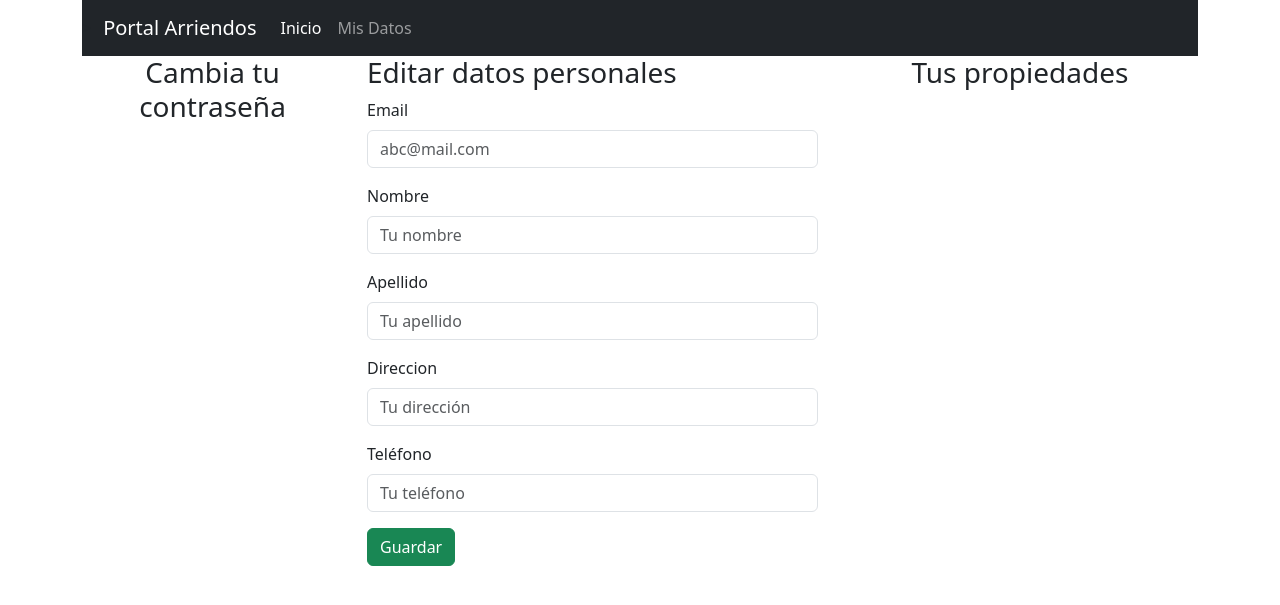
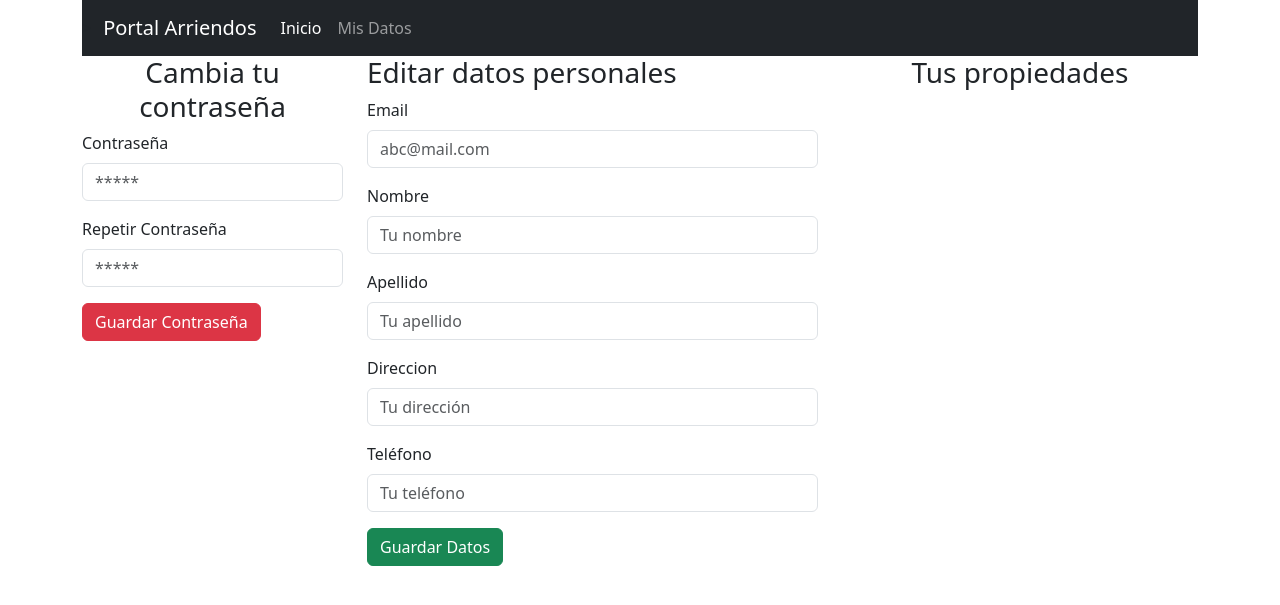
Before and after one commit to fjaraw/portal_arriendos, a Django app: template main/templates/profile.html in a window 1280 px wide. Shown: the top 605 px of the page. Run offline with Django 3.2, Linux system fonts and the light colour scheme; the template is opened without the code that fills it, so the values that code supplies are empty.

Commit message:
Funcionalidad de cambio de contraseña.

```diff
--- a/main/templates/profile.html
+++ b/main/templates/profile.html
@@ -4,10 +4,23 @@
     <div class="row">
         <div class="col-3">
             <h3 class="text-center">Cambia tu contraseña</h3>
+            <form action="/accounts/change-pass/" method="post">
+                {% csrf_token %}
+                <div class="mb-3">
+                    <label for="password" class="form-label">Contraseña</label>
+                    <input type="password" class="form-control" name="password" id="password" placeholder="*****" required>
+                </div>
+                <div class="mb-3">
+                    <label for="pass_repeat" class="form-label">Repetir Contraseña</label>
+                    <input type="pass_repeat" class="form-control" name="pass_repeat" id="pass_repeat" placeholder="*****" required>
+                </div>
+                <button type="submit" class="btn btn-danger">Guardar Contraseña</button>
+            </form>
         </div>
         <div class="col-5">
             <h3>Editar datos personales</h3>
-            <form action="/edit-user" method="post">
+            <form action="/edit-user/" method="post">
+                {% csrf_token %}
                 <div class="mb-3">
                     <label for="email" class="form-label">Email</label>
                     <input type="email" class="form-control" name="email" id="email" placeholder="abc@mail.com" value="{{user.email}}" required>
@@ -28,7 +41,7 @@
                     <label for="" class="form-label">Teléfono</label>
                     <input type="text" class="form-control" name="telefono" id="telefono" placeholder="Tu teléfono" value="{% if user.usuario.telefono %}{{user.usuario.telefono}}{% endif %}">
                 </div>
-                <button type="submit" class="btn btn-success">Guardar</button>
+                <button type="submit" class="btn btn-success">Guardar Datos</button>
             </form>
         </div>
         <div class="col-4">
--- a/portal_arriendos/urls.py
+++ b/portal_arriendos/urls.py
@@ -16,7 +16,7 @@ Including another URLconf
 """
 from django.contrib import admin
 from django.urls import path, include
-from main.views import home, profile, edit_user
+from main.views import home, profile, edit_user, change_password
 
 urlpatterns = [
     path('admin/', admin.site.urls),
@@ -24,6 +24,7 @@ urlpatterns = [
     path('', home, name='home'),
     path('accounts/profile/', profile, name='profile'),
     path('edit-user/', edit_user , name ='edit_user'),
+    path('accounts/change-pass/', change_password , name ='change_password'),
     # Estas son parte de la clase de hoy, no del proyecto
     #path('arrendadores/', solo_arrendadores, name='solo_arrendadores'),
     #path('arrendatarios/', solo_arrendatarios, name='solo_arrendatarios'),
```
Also changed, not shown: main/views.py (+11 -0 lines).
